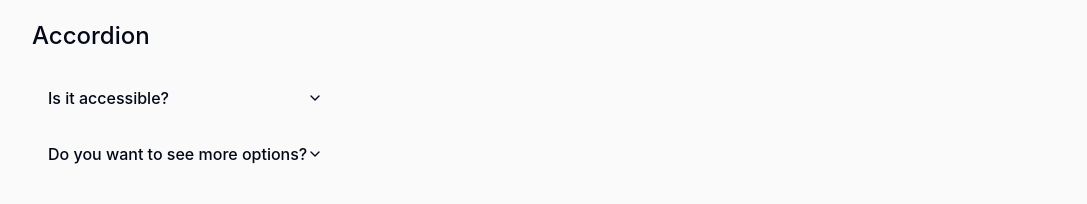
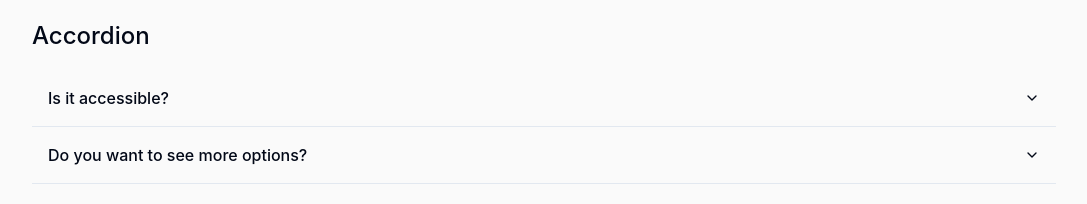
Before and after one commit to ajiohjesse/styled-ui, a React (Vite) app: page / in a window 1280 px wide. Shown: the part 392-596 px from the top of the page, without its empty margins (96-1183 px from the left). Built offline with nearby package versions, Linux system fonts and the light colour scheme.

Commit message:
style(accordion): add border bottom

```diff
--- a/src/components/AccordionPreview.tsx
+++ b/src/components/AccordionPreview.tsx
@@ -9,6 +9,7 @@ import Section from './Section';
 const AccordionPreview = () => {
   return (
     <Section title='Accordion'>
+      <div style={{ display: 'grid', width: '100%' }}>
         <Accordion type='single' collapsible>
           <AccordionItem value='item-1'>
             <AccordionTrigger>Is it accessible?</AccordionTrigger>
@@ -17,12 +18,15 @@ const AccordionPreview = () => {
             </AccordionContent>
           </AccordionItem>
           <AccordionItem value='item-2'>
-          <AccordionTrigger>Do you want to see more options?</AccordionTrigger>
+            <AccordionTrigger>
+              Do you want to see more options?
+            </AccordionTrigger>
             <AccordionContent>
               Yes. It adheres to the WAI-ARIA design pattern.
             </AccordionContent>
           </AccordionItem>
         </Accordion>
+      </div>
     </Section>
   );
 };
--- a/src/components/Section.tsx
+++ b/src/components/Section.tsx
@@ -34,6 +34,7 @@ const SectionTitle = styled.h2`
 
 const SectionContent = styled.div`
   display: flex;
+  width: 100%;
   flex-wrap: wrap;
   gap: 1rem;
 `;
--- a/src/ui/Accordion/index.tsx
+++ b/src/ui/Accordion/index.tsx
@@ -5,6 +5,7 @@ import {
   StyledAccordionChevron,
   StyledAccordionContent,
   StyledAccordionHeader,
+  StyledAccordionItem,
   StyledAccordionTrigger,
 } from './styles';
 
@@ -13,7 +14,7 @@ const Accordion = AccordionPrimitive.Root;
 const AccordionItem = React.forwardRef<
   React.ElementRef<typeof AccordionPrimitive.Item>,
   React.ComponentPropsWithoutRef<typeof AccordionPrimitive.Item>
->((props, ref) => <AccordionPrimitive.Item ref={ref} {...props} />);
+>((props, ref) => <StyledAccordionItem ref={ref} {...props} />);
 
 AccordionItem.displayName = 'AccordionItem';
 
--- a/src/ui/Accordion/styles.ts
+++ b/src/ui/Accordion/styles.ts
@@ -20,6 +20,10 @@ const accordionDown = keyframes`
 }
 `;
 
+export const StyledAccordionItem = styled(AccordionPrimitive.Item)`
+  border-bottom: 1px solid hsl(${p => p.theme.colors.border});
+`;
+
 export const StyledAccordionHeader = styled(AccordionPrimitive.Header)`
   display: flex;
 `;
@@ -33,6 +37,7 @@ export const StyledAccordionChevron = styled(ChevronDown)`
 
 export const StyledAccordionTrigger = styled(AccordionPrimitive.Trigger)`
   display: flex;
+  gap: 8px;
   flex: 1;
   align-items: center;
   justify-content: space-between;
```
Lines whose indentation alone changed are shown as unchanged.
